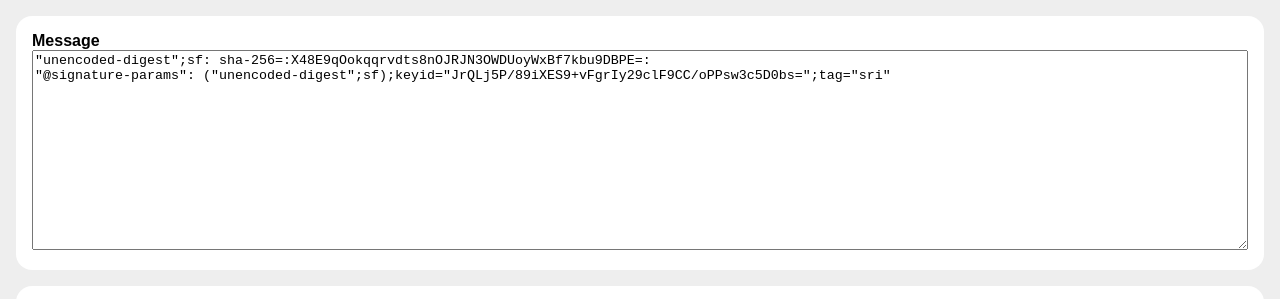
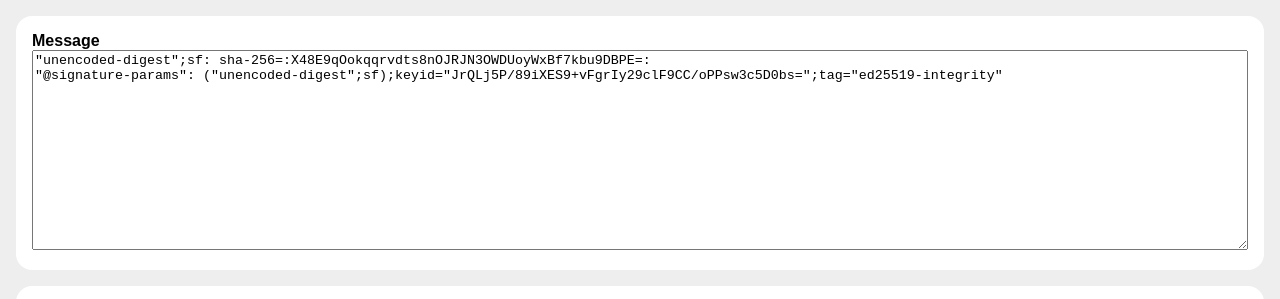
Before and after one commit to mikewest/sha2-it, a plain HTML site: page ed25519.html in a window 1280 px wide. Shown: the top 299 px of the page. Drawn offline with Linux system fonts and the light colour scheme.

Commit message:
Update ed25519.html

```diff
--- a/ed25519.html
+++ b/ed25519.html
@@ -51,7 +51,7 @@
       <section>
         <strong>Message</strong>
         <textarea id="input">"unencoded-digest";sf: sha-256=:X48E9qOokqqrvdts8nOJRJN3OWDUoyWxBf7kbu9DBPE=:
-"@signature-params": ("unencoded-digest";sf);keyid="JrQLj5P/89iXES9+vFgrIy29clF9CC/oPPsw3c5D0bs=";tag="sri"</textarea>
+"@signature-params": ("unencoded-digest";sf);keyid="JrQLj5P/89iXES9+vFgrIy29clF9CC/oPPsw3c5D0bs=";tag="ed25519-integrity"</textarea>
       </section>
       <section>
         <strong>Key</strong>
```
